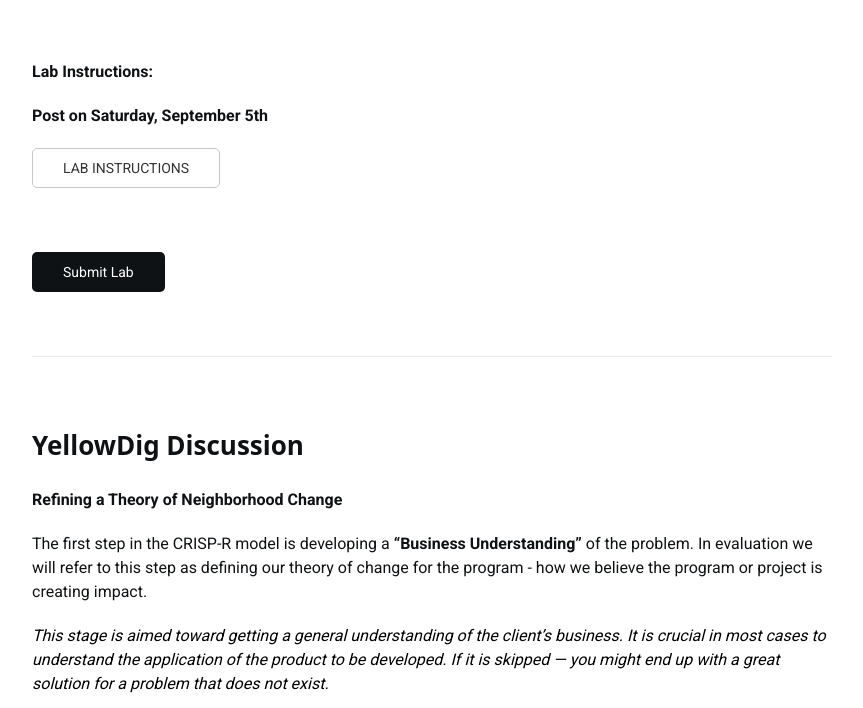
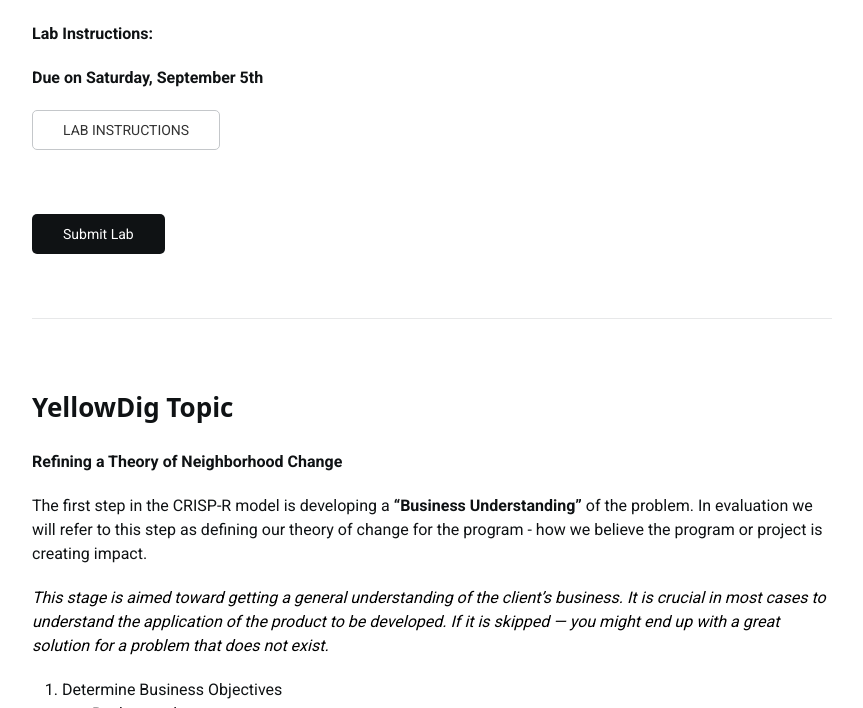
Before and after one commit to DS4PS/cpp-528-fall-2020, a Jekyll site: the page built from schedule.md, in a window 1280 px wide and 900 px high, scrolled down 17341 px, cut to the strip 192-900 px from the top of the window. Shown: the whole strip, without its empty margins (208-1071 px from the left). Built offline with Jekyll 4.4.1, drawn with Linux system fonts in a browser that asks for light colours; nearby versions of some CDN libraries; a script bundle is joined from its source files by our own code; library files that are not in the unit come from our copies; a style sheet for code colours, icons or effects is not loaded; some of the changed text lies outside the part shown.

Commit message:
Update schedule.md

```diff
--- a/schedule.md
+++ b/schedule.md
@@ -163,8 +163,6 @@
 
 <iframe width="560" height="315" src="https://www.youtube.com/embed/u77n2nKmIP0" frameborder="0" allow="accelerometer; autoplay; encrypted-media; gyroscope; picture-in-picture" allowfullscreen></iframe>
 
-<br>
-
 **Required Reading:**
 
 1.  [Motivating the Topic](https://ds4ps.org/cpp-528-fall-2020/motivation/)
@@ -278,8 +276,6 @@
 
 ## YellowDig Topic
 
-**Post on {{page.yellowdig.post-01}}**
-
 Can Tax Credits Be An Effective Mechanism for Neighborhood Revitalization?
 
 **New Market Tax Credits**
@@ -635,7 +632,7 @@
 
 **Lab Instructions:**
 
-**Post on {{page.labs.lab-02}}**
+**Due on {{page.labs.lab-02}}**
 
 <a class="uk-button uk-button-default" href="https://ds4ps.org/cpp-528-spr-2020/labs/lab-03-instructions.html">LAB INSTRUCTIONS</a>
 
@@ -650,7 +647,7 @@
 
 
 
-## YellowDig Discussion
+## YellowDig Topic
 
 
 
```
Also changed, not shown: other parts of schedule.md (+2 -1 lines).
